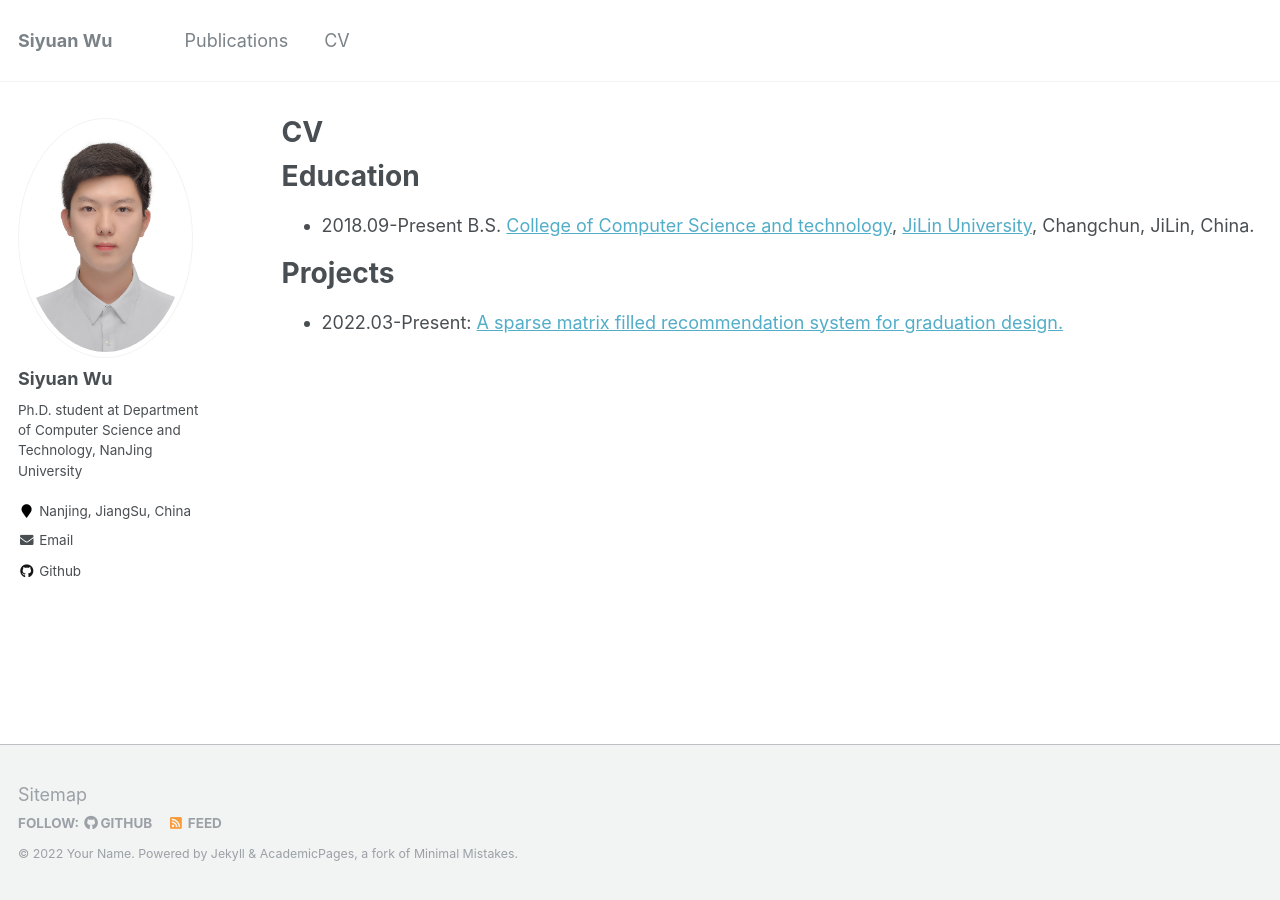
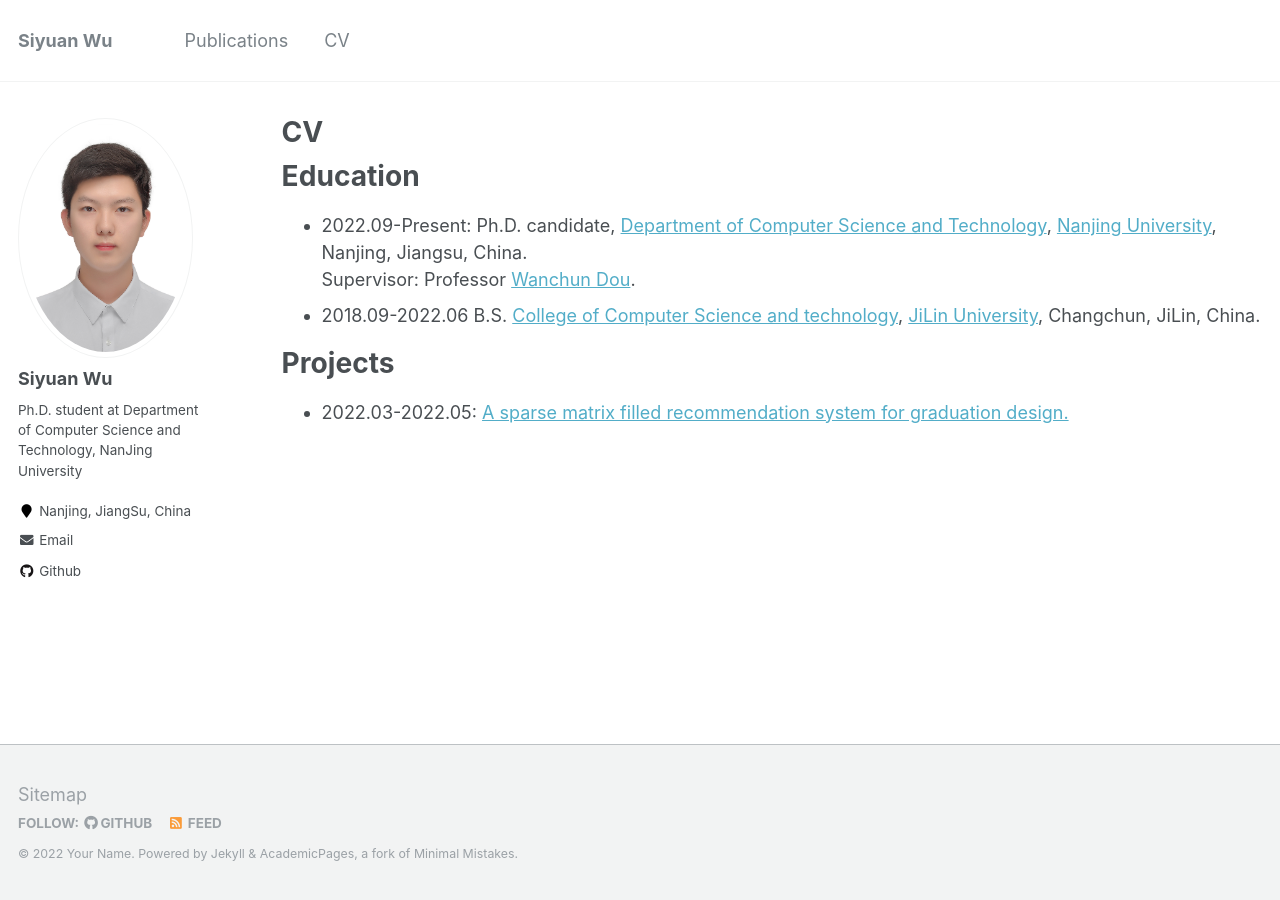
Before and after one commit to Siyuan01/Siyuan01.github.io, a Jekyll site: the page built from _pages/cv.md, in a window 1280 px wide. Built offline with Jekyll 4.4.1, drawn with Linux system fonts in a browser that asks for light colours.

Commit message:
Update cv.md

```diff
--- a/_pages/cv.md
+++ b/_pages/cv.md
@@ -12,13 +12,13 @@ redirect_from:
 
 Education
 ======
-<!-- * 2019.09-Present: Ph.D. candidate (successive master-doctor program), [Department of Computer Science and Technology](https://cs.nju.edu.cn/), [Nanjing University](https://www.nju.edu.cn/), Nanjing, Jiangsu, China.
-Supervisor: Professor [Guihai Chen](https://cs.nju.edu.cn/gchen/), Research Assistant [Haipeng Dai](https://cs.nju.edu.cn/daihp/index.htm). -->
-* 2018.09-Present B.S. [College of Computer Science and technology](http://ccst.jlu.edu.cn/), [JiLin University](http://www.jlu.edu.cn/), Changchun, JiLin, China.
+* 2022.09-Present: Ph.D. candidate, [Department of Computer Science and Technology](https://cs.nju.edu.cn/), [Nanjing University](https://www.nju.edu.cn/), Nanjing, Jiangsu, China.
+Supervisor: Professor [Wanchun Dou](http://cs.nju.edu.cn/douwanchun).
+* 2018.09-2022.06 B.S. [College of Computer Science and technology](http://ccst.jlu.edu.cn/), [JiLin University](http://www.jlu.edu.cn/), Changchun, JiLin, China.
 
 Projects
 ======
-* 2022.03-Present: [A sparse matrix filled recommendation system for graduation design.](https://github.com/Siyuan01/MovieLens-Recommender-master)
+* 2022.03-2022.05: [A sparse matrix filled recommendation system for graduation design.](https://github.com/Siyuan01/MovieLens-Recommender-master)
 
 
 <!--
```
